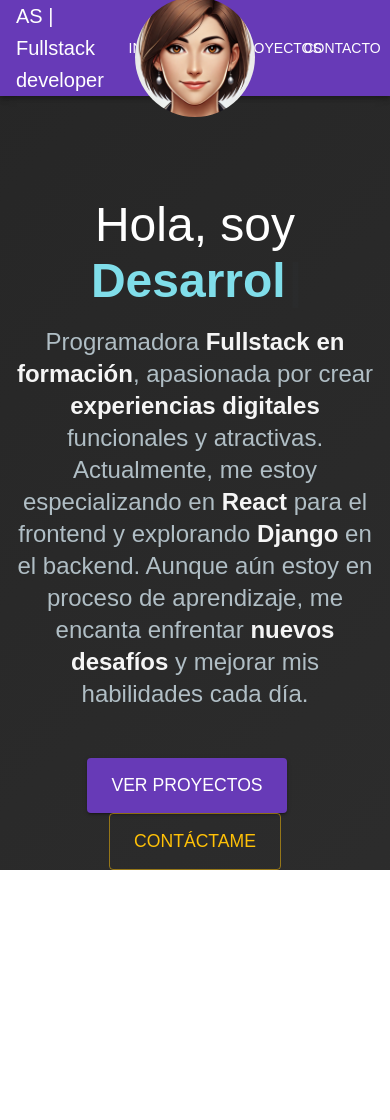
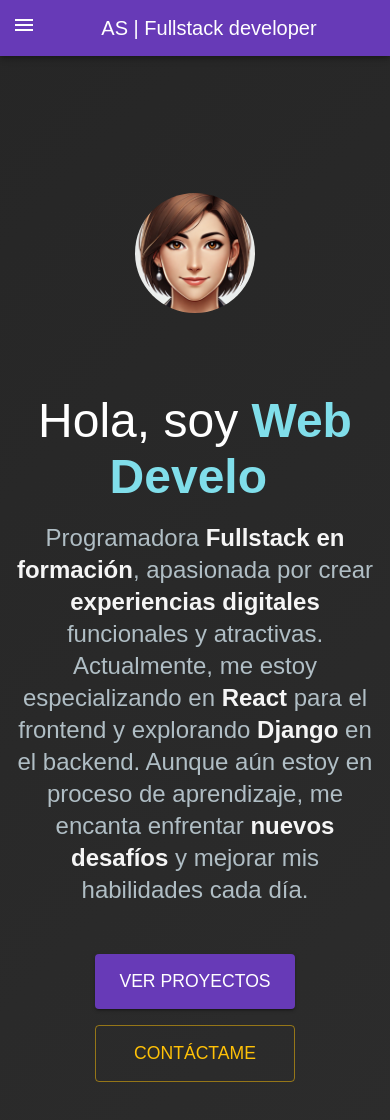
Before and after one commit to alexlab84/Mi_Portfolio, a React (Vite) app: page / in a window 390 px wide. Shown: the top 1120 px of the page. Before the commit the page ends 870 px from the top, so only its background shows below. Built offline with nearby package versions, Linux system fonts and the light colour scheme.

Commit message:
I add responsive settings

```diff
--- a/src/components/NavBar.jsx
+++ b/src/components/NavBar.jsx
@@ -1,13 +1,38 @@
-import { AppBar, Toolbar, Typography, Button } from "@mui/material";
+import { AppBar, Toolbar, Typography, Button, IconButton, Drawer, List, ListItem, ListItemText, Box } from "@mui/material";
+import MenuIcon from "@mui/icons-material/Menu";
 import { Link } from "react-router-dom";
+import { useState } from "react";
 
 export default function Navbar() {
+  const [open, setOpen] = useState(false);
+
+  const toggleDrawer = () => {
+    setOpen(!open);
+  };
+
   return (
-    <AppBar position="static" sx={{ backgroundColor: "#673ab7" }}>
+    <AppBar position="fixed" sx={{ backgroundColor: "#673ab7", zIndex: 1201 }}>
       <Toolbar>
-        <Typography variant="h6" sx={{ flexGrow: 1 }}>
+      <IconButton
+          color="inherit"
+          aria-label="open menu"
+          edge="start"
+          sx={{ display: { xs: "block", sm: "none" } }} // Solo en pantallas pequeñas
+          onClick={toggleDrawer}
+        >
+          <MenuIcon />
+        </IconButton>
+        <Typography
+          variant="h6"
+          sx={{
+            flexGrow: 1,
+            textAlign: { xs: "center", sm: "left" }, // Centrado en móviles, alineado a la izquierda en pantallas grandes
+            marginLeft: { xs: "0", sm: "16px" }, // Aseguramos que haya margen en pantallas grandes
+          }}
+        >
           AS | Fullstack developer
         </Typography>
+        <Box sx={{ display: { xs: "none", sm: "flex" } }}>
           <Button color="inherit" component={Link} to="/">
             Inicio
           </Button>
@@ -20,7 +45,26 @@ export default function Navbar() {
           <Button color="inherit" component={Link} to="/contact">
             Contacto
           </Button>
+        </Box>
       </Toolbar>
+      <Drawer open={open} onClose={toggleDrawer}>
+        <Box sx={{ width: 250 }} role="presentation" onClick={toggleDrawer} onKeyDown={toggleDrawer}>
+          <List sx={{ paddingTop: "60px" }}>
+            <ListItem button component={Link} to="/">
+              <ListItemText primary="Inicio" sx={{ color: "#f5f5f5" }}/>
+            </ListItem>
+            <ListItem button component={Link} to="/about">
+              <ListItemText primary="Sobre mí" sx={{ color: "#f5f5f5" }}/>
+            </ListItem>
+            <ListItem button component={Link} to="/projects">
+              <ListItemText primary="Proyectos" sx={{ color: "#f5f5f5" }}/>
+            </ListItem>
+            <ListItem button component={Link} to="/contact">
+              <ListItemText primary="Contacto" sx={{ color: "#f5f5f5" }}/>
+            </ListItem>
+          </List>
+        </Box>
+      </Drawer>
     </AppBar>
   );
 }
--- a/src/pages/Home.jsx
+++ b/src/pages/Home.jsx
@@ -9,6 +9,7 @@ export default function Home() {
     <Container
       maxWidth="md"
       sx={{
+        marginTop: { xs: "300px", sm: "64px" },
         textAlign: "center",
          // Más espacio para centrar mejor
         display: "flex",
@@ -39,7 +40,7 @@ export default function Home() {
           Hola, soy{" "}
           <span style={{ color: "#80DEEA", fontWeight: "bold" }}>
             <Typewriter
-              words={["Alejandra Sánchez", "Desarrolladora Web", "Fullstack Developer"]}
+              words={["Alejandra Sánchez", "Web Developer", "Fullstack Developer"]}
               loop={true}
               cursor
               cursorStyle="|"
@@ -68,18 +69,27 @@ export default function Home() {
         animate={{ opacity: 1, scale: 1 }}
         transition={{ duration: 0.5, delay: 1 }}
       >
-        <Box mt={4}>
+         <Box
+          mt={4}
+          sx={{
+            display: "flex",
+            flexDirection: { xs: "column", sm: "row" }, // Alineación en columna en móviles, en fila en pantallas grandes
+            gap: 2, // Espacio entre los botones
+            alignItems: "center", // Centrado de los botones
+            justifyContent: "center", // Centrado de los botones
+          }}
+        >
           <Button
             variant="contained"
             color="primary"
             component={Link}
             to="/projects"
             sx={{
-              mr: 2,
+              padding: "12px 24px", // Aumenta el tamaño del botón
+              fontSize: "1.1rem",
               transition: "transform 0.3s",
-              padding: "12px 24px", // Aumenta el tamaño del botón
-      fontSize: "1.1rem",
               "&:hover": { transform: "scale(1.1)" },
+              width: { xs: "100%", sm: "auto" }, // En móviles ocupa el 100% del ancho
             }}
           >
             Ver Proyectos
@@ -90,9 +100,10 @@ export default function Home() {
             component={Link}
             sx={{
               padding: "12px 24px", // Aumenta el tamaño del botón
-      fontSize: "1.1rem",
+              fontSize: "1.1rem",
               transition: "transform 0.3s",
               "&:hover": { transform: "scale(1.1)" },
+              width: { xs: "100%", sm: "auto" }, // En móviles ocupa el 100% del ancho
             }}
           >
             Contáctame
```
Lines whose indentation alone changed are shown as unchanged.
